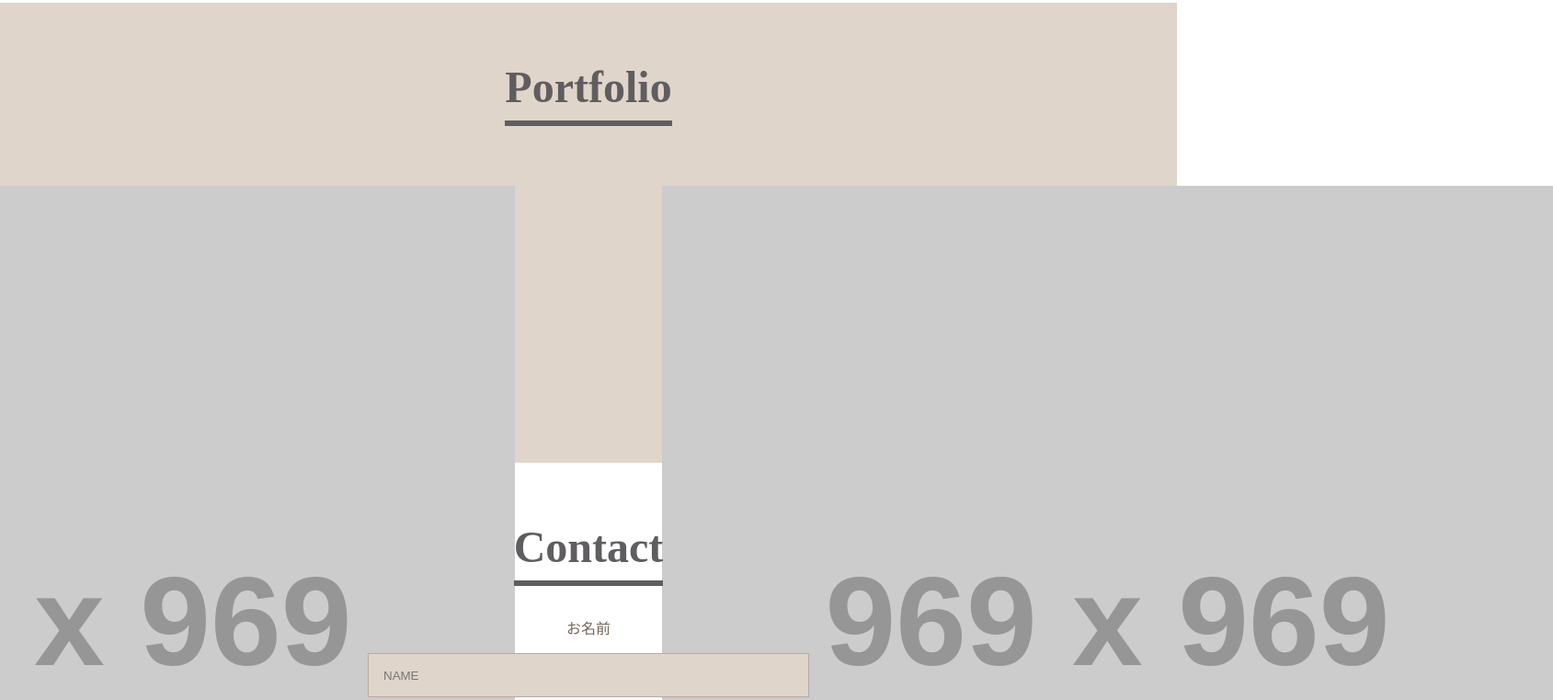
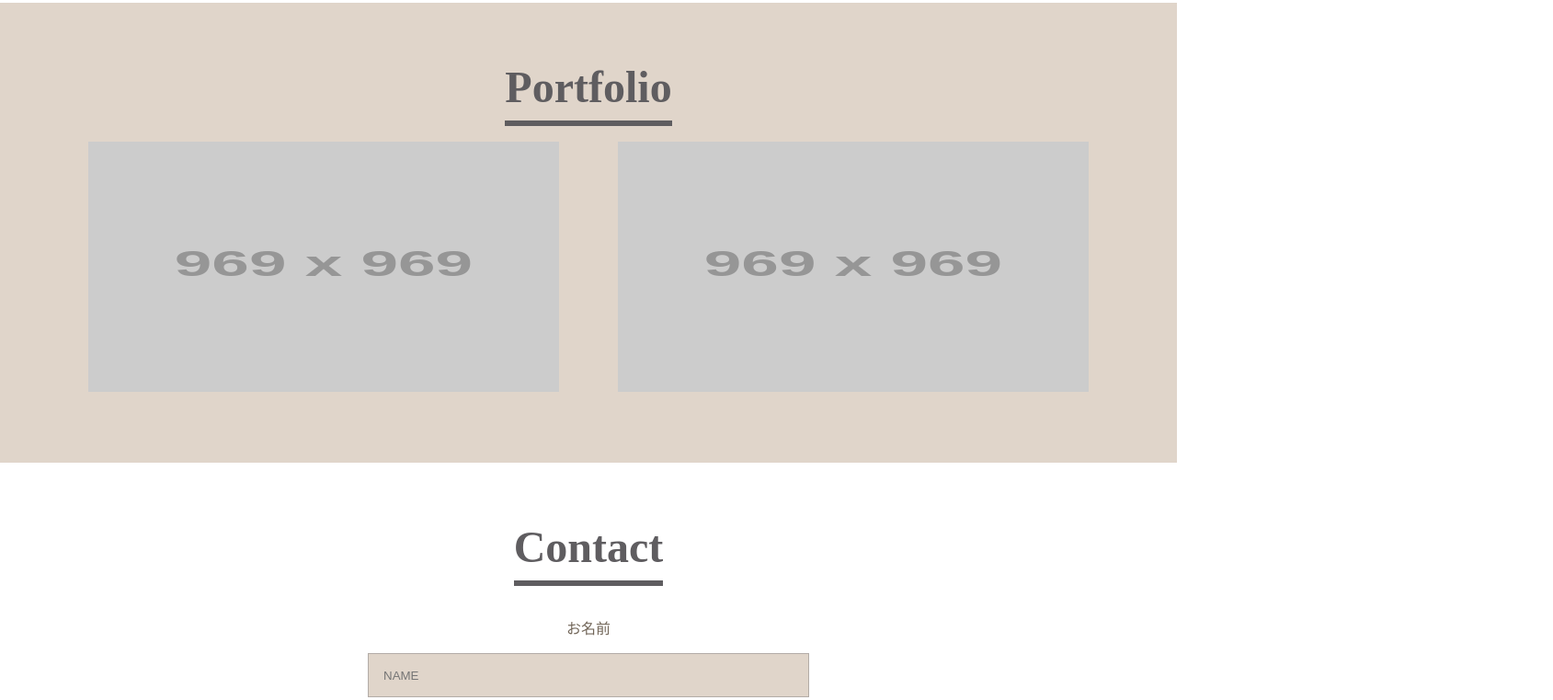
Before and after one commit to MamiTtiw/Profile, a plain HTML site: page profile/index.html in a window 1280 px wide. Shown: the part 2657-3418 px from the top of the page at 92% size, 1689 px wide, since content can reach past the window. Drawn offline with nearby package versions, Linux system fonts and the light colour scheme; placeholder pictures from the web are drawn by us.

Commit message:
img追加

```diff
--- a/profile/css/index.css
+++ b/profile/css/index.css
@@ -435,7 +435,9 @@ header {
 }
 
 .portfolios img {
-    margin: 5rem;
+    width: 32rem;
+    height: 17rem;
+    margin: 2rem;
 }
 
 /* contact */
```
